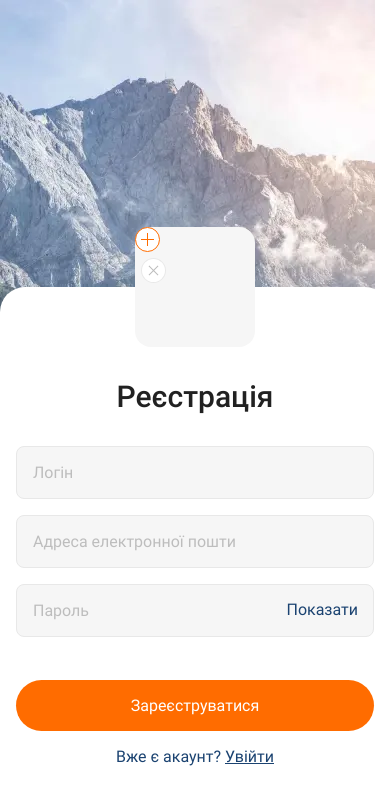
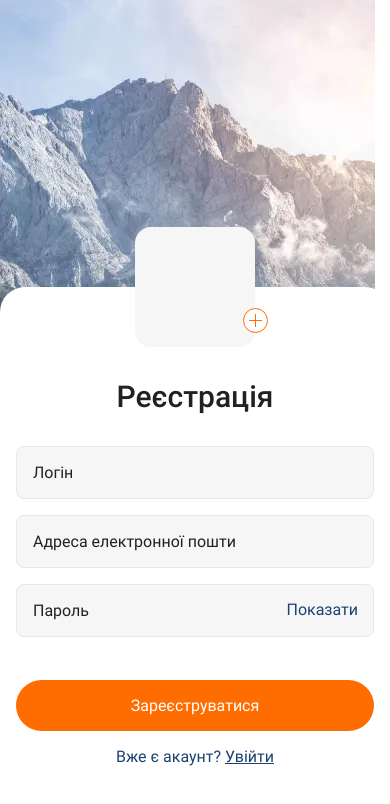
Before and after one commit to VIlliaV/hw-native, a React Native app: screen / in a window 390 px wide. Shown: the top 804 px of the page. Built offline with nearby package versions, Linux system fonts and the light colour scheme.

Commit message:
UPD || Auth / add svg for avatar / add inputProps

```diff
--- a/components/auth/Auth.js
+++ b/components/auth/Auth.js
@@ -12,7 +12,7 @@ import {
   Image,
 } from "react-native";
 import { styles } from "../../style/styles";
-import { useEffect, useState } from "react";
+import { useState } from "react";
 import { color } from "../../style/color";
 import back_ground from "../../assets/image/Photo BG.webp";
 import back_ground_2x from "../../assets/image/Photo BGx2.webp";
@@ -39,6 +39,7 @@ const initialFocus = {
 const AuthComp = ({ isLogin }) => {
   const [auth, setAuth] = useState(isLogin ? initialLogin : initialReg);
   const [inputOnFocus, setInputOnFocus] = useState(initialFocus);
+  const [isAvatarAdd, setIsAvatarAdd] = useState(false);
 
   const [isPasswordHide, setIsPasswordHide] = useState(false);
 
@@ -47,7 +48,6 @@ const AuthComp = ({ isLogin }) => {
   };
 
   const onPress = () => {
-    // console.log(auth);
     alert("так сильно не тисни))");
   };
 
@@ -64,26 +64,29 @@ const AuthComp = ({ isLogin }) => {
         >
           <View>
             <View style={styleAuth.avatarBox}>
+              <View style={styleAuth.buttonAvatar(isAvatarAdd)}>
+                <TouchableOpacity
+                  activeOpacity={0.6}
+                  onPress={() => setIsAvatarAdd(!isAvatarAdd)}
+                >
+                  {!isAvatarAdd ? (
                     <AddSVG fill={color.accent} bg={color.bg} />
+                  ) : (
                     <DeleteSVG
                       fill={color.placeholder}
                       bg={color.bg}
                       border={color.border}
                     />
+                  )}
+                </TouchableOpacity>
+              </View>
             </View>
             <Text style={styleAuth.titleAuth(isLogin)}>
               {!isLogin ? "Реєстрація" : "Увійти"}
             </Text>
             {!isLogin && (
               <TextInput
-                placeholder="Логін"
-                placeholderTextColor={color.placeholder}
-                autoCapitalize="none"
-                autoComplete={
-                  Platform.OS === "ios" ? "nickname" : "username-new"
-                }
-                textContentType="nickname"
-                clearButtonMode="always"
+                {...inputLoginProps}
                 value={auth.login}
                 onChangeText={(value) =>
                   setAuth((prev) => ({ ...prev, login: value }))
@@ -99,11 +102,7 @@ const AuthComp = ({ isLogin }) => {
               />
             )}
             <TextInput
-              placeholder="Адреса електронної пошти"
-              placeholderTextColor={color.placeholder}
-              autoComplete="email"
-              inputMode="email"
-              clearButtonMode="always"
+              {...inputEmailProps}
               value={auth.email}
               onChangeText={(value) =>
                 setAuth((prev) => ({ ...prev, email: value }))
@@ -119,11 +118,8 @@ const AuthComp = ({ isLogin }) => {
             />
             <View style={styleAuth.passwordBox}>
               <TextInput
-                placeholder="Пароль"
-                placeholderTextColor={color.placeholder}
-                autoComplete="new-password"
+                {...inputPasswordProps}
                 secureTextEntry={isPasswordHide}
-                clearButtonMode="always"
                 value={auth.password}
                 onChangeText={(value) =>
                   setAuth((prev) => ({ ...prev, password: value }))
@@ -143,7 +139,10 @@ const AuthComp = ({ isLogin }) => {
                   marginBottom: 43,
                 }}
               />
-              <TouchableOpacity style={styleAuth.showPassword}>
+              <TouchableOpacity
+                style={styleAuth.showPassword}
+                activeOpacity={0.6}
+              >
                 <Text
                   onPress={onPress}
                   style={{ ...styles.text, color: color.secondary }}
@@ -155,7 +154,11 @@ const AuthComp = ({ isLogin }) => {
           </View>
         </KeyboardAvoidingView>
         <View style={styleAuth.submitBox}>
-          <TouchableOpacity onPress={onPress} style={styles.button}>
+          <TouchableOpacity
+            onPress={onPress}
+            activeOpacity={0.6}
+            style={styles.button}
+          >
             <Text style={{ ...styles.text, color: color.bg }}>
               {!isLogin ? "Зареєструватися" : "Увійти"}
             </Text>
@@ -191,6 +194,11 @@ const styleAuth = {
     transform: [{ translateX: -60 }],
     zIndex: 1,
   },
+  buttonAvatar: (isAvatarAdd) => ({
+    position: "absolute",
+    bottom: isAvatarAdd ? 8 : 14,
+    right: isAvatarAdd ? -18 : -13,
+  }),
   titleAuth: (isLogin) => ({
     ...styles.title,
     marginBottom: 32,
@@ -222,3 +230,29 @@ const styleAuth = {
     textDecorationLine: "underline",
   },
 };
+
+const inputLoginProps = {
+  placeholder: "Логін",
+  placeholderTextColor: { ...color.placeholder },
+  autoCapitalize: "none",
+  autoComplete: {
+    ...(Platform.OS === "ios" ? "nickname" : "username-new"),
+  },
+  textContentType: "nickname",
+  clearButtonMode: "always",
+};
+
+const inputEmailProps = {
+  placeholder: "Адреса електронної пошти",
+  placeholderTextColor: { ...color.placeholder },
+  autoComplete: "email",
+  inputMode: "email",
+  clearButtonMode: "always",
+};
+
+const inputPasswordProps = {
+  placeholder: "Пароль",
+  placeholderTextColor: { ...color.placeholder },
+  autoComplete: "new-password",
+  clearButtonMode: "always",
+};
```
Lines whose indentation alone changed are shown as unchanged.
